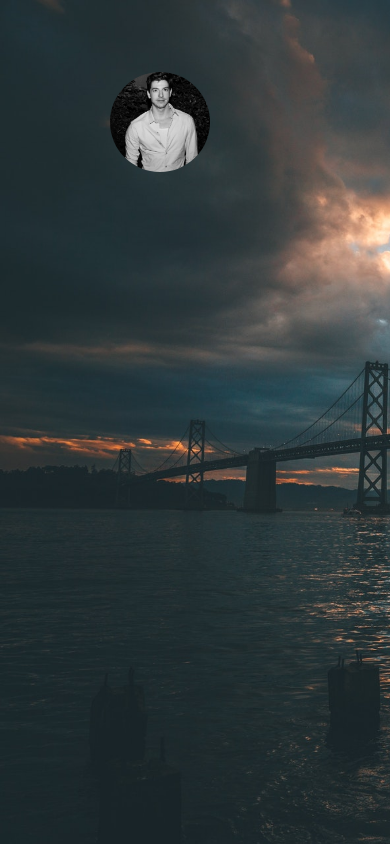
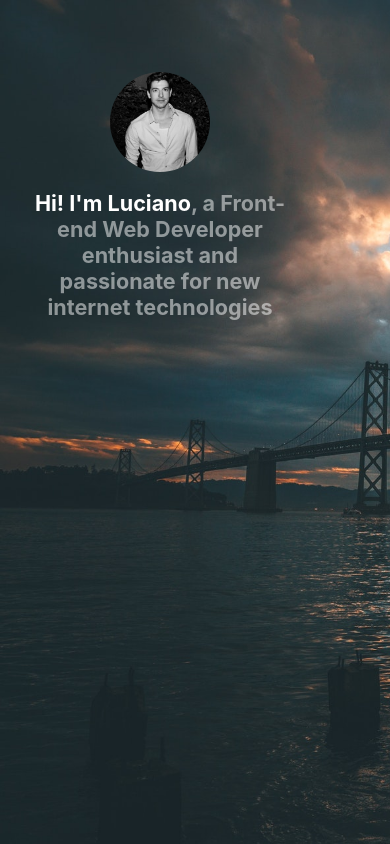
Before and after one commit to luchosr/reactPortfolio, a React (Create React App) app: page / in a window 390 px wide. Shown: the top 844 px of the page. Built offline with nearby package versions, Linux system fonts and the light colour scheme.

Commit message:
add a profile description

```diff
--- a/src/Header/Header.js
+++ b/src/Header/Header.js
@@ -10,6 +10,10 @@ const Header = () => (
           src={profile}
           alt="Luciano's profile image"
         />
+        <h1>
+          <strong>Hi! I'm Luciano</strong>, a Front-end Web Developer enthusiast
+          and passionate for new internet technologies
+        </h1>
       </div>
     </div>
   </div>
--- a/src/Header/header.css
+++ b/src/Header/header.css
@@ -15,8 +15,19 @@
   width: 100px;
   border-radius: 50%;
 }
+.main h1 {
+  color: rgba(255, 255, 255, 0.5);
+}
+.main h1 strong {
+  color: rgba(255, 255, 255);
+}
 @media (max-width: 480px) {
   .main__header {
     padding: 4.5em 1.5em;
   }
 }
+@media (max-width: 736px) {
+  .main h1 {
+    font-size: 1.35em;
+  }
+}
```
